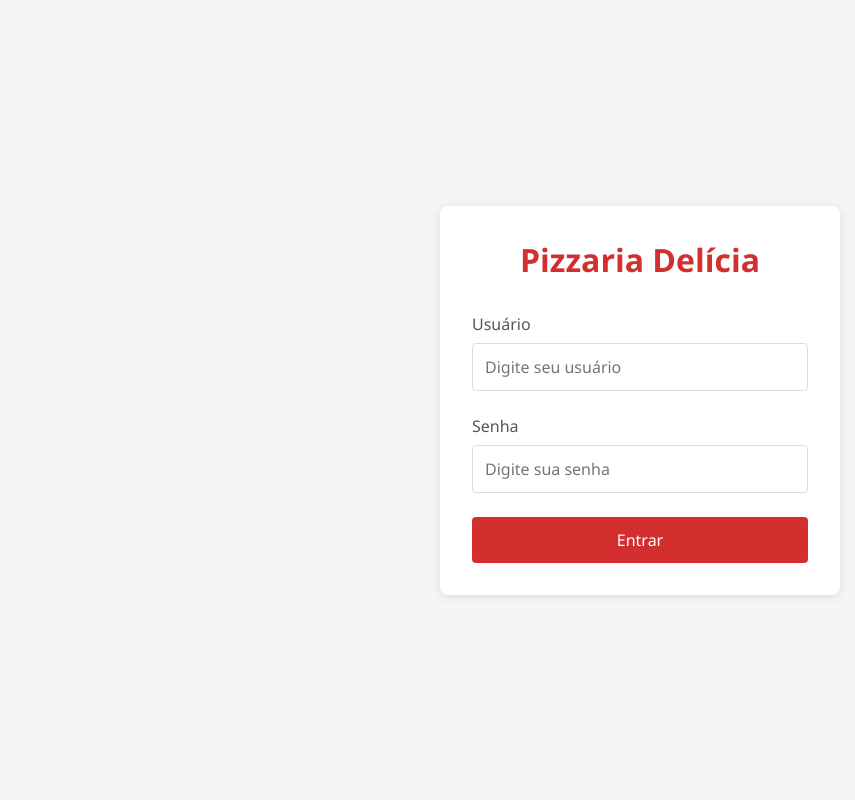
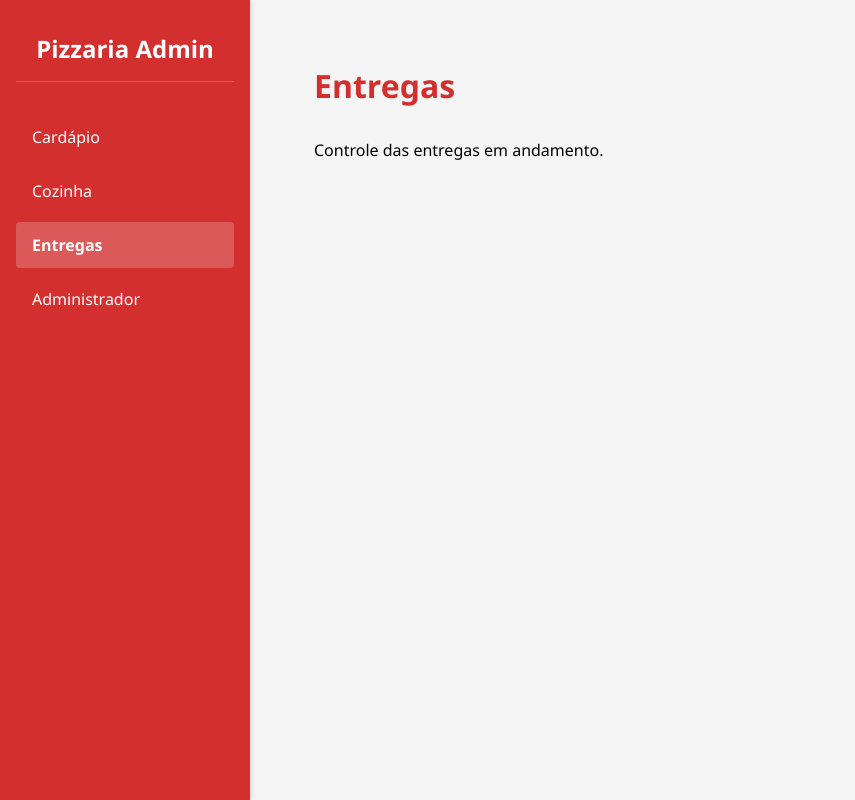
Before and after one commit to g-ribeirods/proj_pizzaria, a React (Vite) app: page /entregas in a window 1280 px wide. Before the commit this address led to /. Shown: the whole page, without its empty margins (0-855 px from the left). Built offline with nearby package versions, Linux system fonts and the light colour scheme.

Commit message:
fixing the sidebar and the carousel problem

```diff
--- a/src/components/AdminLayout.jsx
+++ b/src/components/AdminLayout.jsx
@@ -1,8 +1,7 @@
+// AdminLayout.jsx
 import styled from 'styled-components';
 import { Sidebar } from './Sidebar';
 import { Outlet } from 'react-router-dom';
-import { useContext } from 'react';
-import { AuthContext } from '../context/AuthContext';
 
 const LayoutContainer = styled.div`
   display: flex;
@@ -11,23 +10,18 @@ const LayoutContainer = styled.div`
 
 const MainContent = styled.main`
   flex: 1;
-  margin-left: 250px; // Largura do sidebar
+  margin-left: 250px;
   padding: 2rem;
-  background-color: #f9f9f9;
+  max-width: calc(100vw - 250px); // Garante que não ultrapasse a largura disponível
+  overflow-x: hidden; // Previne barras de rolagem horizontais
 `;
 
 export function AdminLayout() {
-  const { user } = useContext(AuthContext);
-
-  if (!user || user.role !== 'admin') {
-    return <Navigate to="/" replace />;
-  }
-
   return (
     <LayoutContainer>
-      <Sidebar />
+      <Sidebar /> {/* Única instância da Sidebar */}
       <MainContent>
-        <Outlet />
+        <Outlet /> {/* Aqui serão renderizadas as páginas */}
       </MainContent>
     </LayoutContainer>
   );
--- a/src/components/ProductCarousel.jsx
+++ b/src/components/ProductCarousel.jsx
@@ -5,6 +5,7 @@ import 'slick-carousel/slick/slick-theme.css';
 
 const CarouselContainer = styled.div`
   margin: 2rem 0;
+  width: 100%;
 `;
 
 const SectionTitle = styled.h2`
@@ -17,13 +18,18 @@ const ProductCard = styled.div`
   background: white;
   border-radius: 8px;
   padding: 1rem;
-  margin: 0 0.5rem;
+  margin: 0 10px; // Aumentei a margem lateral
   box-shadow: 0 2px 5px rgba(0, 0, 0, 0.1);
   text-align: center;
-  height: 250px;
+  height: 280px; // Aumentei a altura
   display: flex!important;
   flex-direction: column;
   justify-content: space-between;
+  transition: transform 0.3s;
+
+  &:hover {
+    transform: translateY(-5px);
+  }
 `;
 
 const ProductImage = styled.div`
@@ -68,7 +74,15 @@ export function ProductCarousel({ title, items }) {
     speed: 500,
     slidesToShow: 4,
     slidesToScroll: 1,
+    centerMode: false,
+    focusOnSelect: true,
+    initialSlide: 0,
+    arrows: true,
+    slidesToShow: 4,
+    slidesToScroll: 1,
+
     responsive: [
+
       {
         breakpoint: 1024,
         settings: {
@@ -81,6 +95,7 @@ export function ProductCarousel({ title, items }) {
           slidesToShow: 2,
         }
       },
+
       {
         breakpoint: 480,
         settings: {
--- a/src/pages/Admin.jsx
+++ b/src/pages/Admin.jsx
@@ -1,9 +1,7 @@
 import styled from 'styled-components';
 
-const Container = styled.div`
+const Content = styled.div`
   padding: 2rem;
-  max-width: 1200px;
-  margin: 0 auto;
 `;
 
 const Title = styled.h1`
@@ -13,10 +11,9 @@ const Title = styled.h1`
 
 export function Admin() {
   return (
-    <Container>
+    <Content>
       <Title>Painel Administrativo</Title>
       <p>Área restrita para administradores</p>
-      {/* Adicionar os controles administrativos depois */}
-    </Container>
+    </Content>
   );
 }
--- a/src/pages/Cardapio.jsx
+++ b/src/pages/Cardapio.jsx
@@ -1,10 +1,8 @@
 import styled from 'styled-components';
 import { ProductCarousel } from '../components/ProductCarousel';
 
-const Container = styled.div`
+const Content = styled.div`
   padding: 2rem;
-  max-width: 1200px;
-  margin: 0 auto;
 `;
 
 const Title = styled.h1`
@@ -100,28 +98,12 @@ export function Cardapio() {
   ];
 
   return (
-    <Container>
+    <Content>
       <Title>Cardápio</Title>
-
-      <ProductCarousel
-        title="Pizzas"
-        items={pizzas}
-      />
-
-      <ProductCarousel
-        title="Bebidas"
-        items={bebidas}
-      />
-
-      <ProductCarousel
-        title="Sobremesas"
-        items={sobremesas}
-      />
-
-      <ProductCarousel
-        title="Adicionais"
-        items={adicionais}
-      />
-    </Container>
+      <ProductCarousel title="Pizzas" items={pizzas} />
+      <ProductCarousel title="Bebidas" items={bebidas} />
+      <ProductCarousel title="Sobremesas" items={sobremesas} />
+      <ProductCarousel title="Adicionais" items={adicionais} />
+    </Content>
   );
 }
--- a/src/pages/Cozinha.jsx
+++ b/src/pages/Cozinha.jsx
@@ -1,20 +1,19 @@
 import styled from 'styled-components';
 
-const PageContainer = styled.div`
-  max-width: 1200px;
-  margin: 0 auto;
+const Content = styled.div`
+  padding: 2rem;
 `;
 
 const Title = styled.h1`
-  color: #333;
+  color: #d32f2f;
   margin-bottom: 2rem;
 `;
 
 export function Cozinha() {
   return (
-    <PageContainer>
+    <Content>
       <Title>Cozinha</Title>
       <p>Controle dos pedidos em preparação.</p>
-    </PageContainer>
+    </Content>
   );
 }
--- a/src/pages/Entregas.jsx
+++ b/src/pages/Entregas.jsx
@@ -1,20 +1,19 @@
 import styled from 'styled-components';
 
-const PageContainer = styled.div`
-  max-width: 1200px;
-  margin: 0 auto;
+const Content = styled.div`
+  padding: 2rem;
 `;
 
 const Title = styled.h1`
-  color: #333;
+  color: #d32f2f;
   margin-bottom: 2rem;
 `;
 
 export function Entregas() {
   return (
-    <PageContainer>
+    <Content>
       <Title>Entregas</Title>
       <p>Controle das entregas em andamento.</p>
-    </PageContainer>
+    </Content>
   );
 }
--- a/src/routes/AppRoutes.jsx
+++ b/src/routes/AppRoutes.jsx
@@ -1,12 +1,11 @@
 import { BrowserRouter, Routes, Route } from 'react-router-dom';
-import { Login } from '../pages/Login.jsx';
-import { Cardapio } from '../pages/Cardapio.jsx';
-import { Cozinha } from '../pages/Cozinha.jsx';
-import { Entregas } from '../pages/Entregas.jsx';
-import { Admin } from '../pages/Admin.jsx';
-import { NotFound } from '../pages/NotFound.jsx';
-import { AdminLayout } from '../components/AdminLayout.jsx';
-import { ProtectedRoute } from './ProtectedRoute.jsx';
+import { Login } from '../pages/Login';
+import { Cardapio } from '../pages/Cardapio';
+import { Cozinha } from '../pages/Cozinha';
+import { Entregas } from '../pages/Entregas';
+import { Admin } from '../pages/Admin';
+import { NotFound } from '../pages/NotFound';
+import { AdminLayout } from '../components/AdminLayout';
 
 export function AppRoutes() {
   return (
@@ -14,19 +13,12 @@ export function AppRoutes() {
       <Routes>
         <Route path="/" element={<Login />} />
 
-        {/* Rotas acessíveis para clientes e admins logados */}
-        <Route element={<ProtectedRoute />}>
+        {/* Rotas com Sidebar */}
+        <Route element={<AdminLayout />}>
           <Route path="/cardapio" element={<Cardapio />} />
           <Route path="/cozinha" element={<Cozinha />} />
           <Route path="/entregas" element={<Entregas />} />
-        </Route>
-
-        {/* Rotas restritas apenas para admin */}
-        <Route element={<ProtectedRoute requiredRole="admin" />}>
-          <Route path="/admin" element={<AdminLayout />}>
-            <Route index element={<Admin />} />
-            {/* outras rotas administrativas */}
-          </Route>
+          <Route path="/admin" element={<Admin />} />
         </Route>
 
         <Route path="*" element={<NotFound />} />
```
